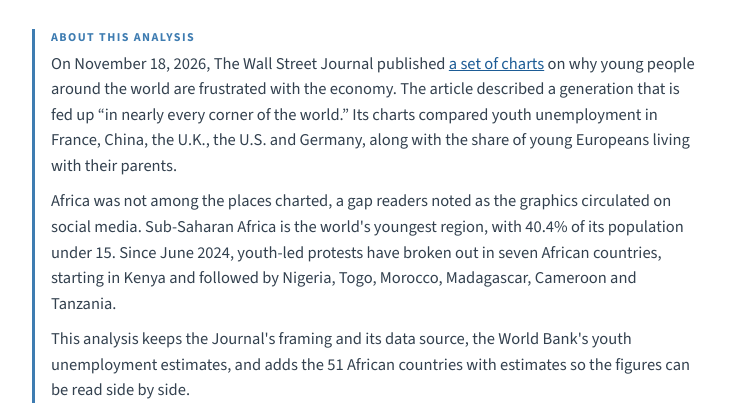
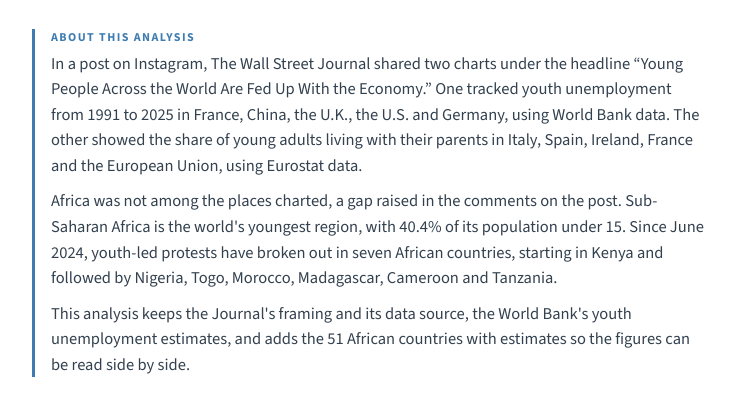
Before and after one commit to nelcrum/Nelcrum-site, a plain HTML site: page africa-youth.html in a window 1280 px wide. Shown: the part 742-1146 px from the top of the page, without its empty margins (272-1007 px from the left). Drawn offline with nearby package versions, Linux system fonts and the light colour scheme.

Commit message:
Attribute the Journal only to what its Instagram post shows (#11)
Remove the November 18 date, the wsj.com link and the quotation, none of
which can be confirmed from the Instagram post the author saw. Describe
the two charts and their sources as shown in the post, and say the gap
was raised in the post's comments. Drop "widely shared" from the
Insights card.


Claude-Session: https://claude.ai/code/session_014fdRDe3Kwk9tdyBUXrZzD4

Co-authored-by: Claude <noreply@anthropic.com>

```diff
--- a/africa-youth.html
+++ b/africa-youth.html
@@ -157,8 +157,8 @@
 <div class="nx-key-findings"><h2>Key findings</h2><ol><li><b><span data-k="african_countries_above_france">16</span> of <span data-k="african_countries_with_estimate">51</span></b> African countries with estimates have higher youth unemployment than France (<span data-k="france">18.9</span>%), the highest of the five countries in the Journal's charts.</li><li>Low unemployment rates can mask precarious work. In Madagascar, youth unemployment is <b><span data-k="madagascar_youth_unemployment">5.2</span>%</b>, but <b><span data-k="madagascar_vulnerable_employment">84.4</span>%</b> of workers are in vulnerable employment: self-employed without employees, or working unpaid in a family business.</li><li><b><span data-k="ssa_under15">40.4</span>%</b> of Sub-Saharan Africa's population is under 15, against <b><span data-k="eu_under15">14.2</span>%</b> in the European Union.</li></ol></div>
       <div class="nx-why" id="why">
         <div class="nx-why-label">About this analysis</div>
-        <p>On November 18, 2026, The Wall Street Journal published <a href="https://www.wsj.com/economy/these-charts-show-why-young-people-across-the-world-are-fed-up-with-the-economy-2fd5f804" target="_blank" rel="noopener">a set of charts</a> on why young people around the world are frustrated with the economy. The article described a generation that is fed up “in nearly every corner of the world.” Its charts compared youth unemployment in France, China, the U.K., the U.S. and Germany, along with the share of young Europeans living with their parents.</p>
-        <p>Africa was not among the places charted, a gap readers noted as the graphics circulated on social media. Sub-Saharan Africa is the world's youngest region, with <span data-k="ssa_under15">40.4</span>% of its population under 15. Since June 2024, youth-led protests have broken out in seven African countries, starting in Kenya and followed by Nigeria, Togo, Morocco, Madagascar, Cameroon and Tanzania.</p>
+        <p>In a post on Instagram, The Wall Street Journal shared two charts under the headline “Young People Across the World Are Fed Up With the Economy.” One tracked youth unemployment from 1991 to 2025 in France, China, the U.K., the U.S. and Germany, using World Bank data. The other showed the share of young adults living with their parents in Italy, Spain, Ireland, France and the European Union, using Eurostat data.</p>
+        <p>Africa was not among the places charted, a gap raised in the comments on the post. Sub-Saharan Africa is the world's youngest region, with <span data-k="ssa_under15">40.4</span>% of its population under 15. Since June 2024, youth-led protests have broken out in seven African countries, starting in Kenya and followed by Nigeria, Togo, Morocco, Madagascar, Cameroon and Tanzania.</p>
         <p>This analysis keeps the Journal's framing and its data source, the World Bank's youth unemployment estimates, and adds the <span data-k="african_countries_with_estimate">51</span> African countries with estimates so the figures can be read side by side.</p>
       </div>
 
```
Also changed, not shown: insights.html (+1 -1 lines).
